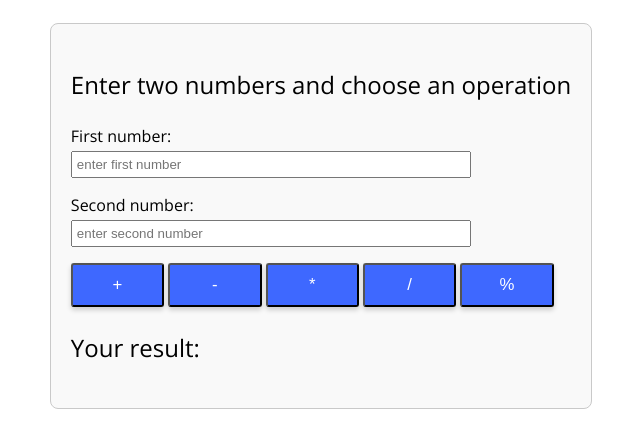
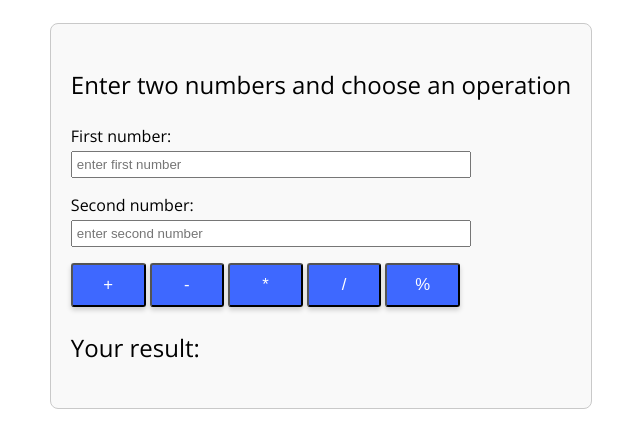
Before and after one commit to RHemstad/bootcampAssignments, a website: page src/2.5/index.html in a window 1280 px wide. Shown: the part 67-514 px from the top of the page, without its empty margins (319-959 px from the left). Drawn offline with nearby package versions, Linux system fonts and the light colour scheme.

Commit message:
add flex wrap

```diff
--- a/src/2.5/style.css
+++ b/src/2.5/style.css
@@ -14,7 +14,7 @@ body {
     align-items: center;
     gap: .25rem;
     margin: 0;
-    padding: 0;
+    padding: 0 .25rem;
     font-family: 'Open Sans', sans-serif;
 }
 
@@ -36,7 +36,7 @@ color: #fff;
 border-radius: 3px;
 box-shadow: 0 3px 5px rgba(0, 0, 0, 0.18);
 padding: .25rem;
-min-width: 10ch;
+min-width: 8ch;
 min-height: 44px;
 transition: 220ms all ease-in-out;
 cursor: pointer;
@@ -58,6 +58,7 @@ section {
     margin-bottom: 1rem;
     max-width: 400px;
     min-width: 200px;
+    flex-wrap: wrap;
 }
 
 section.operators {
```
